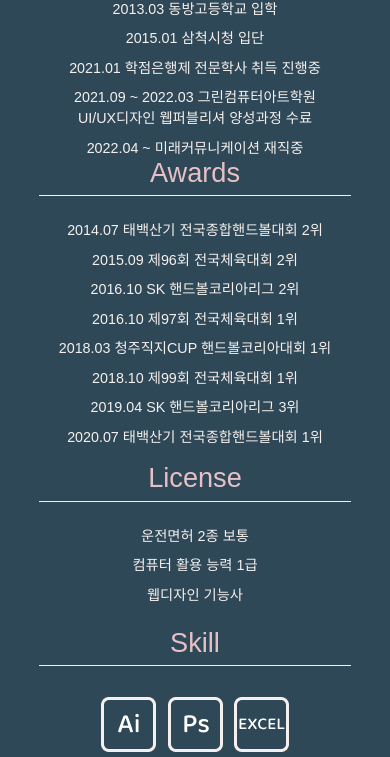
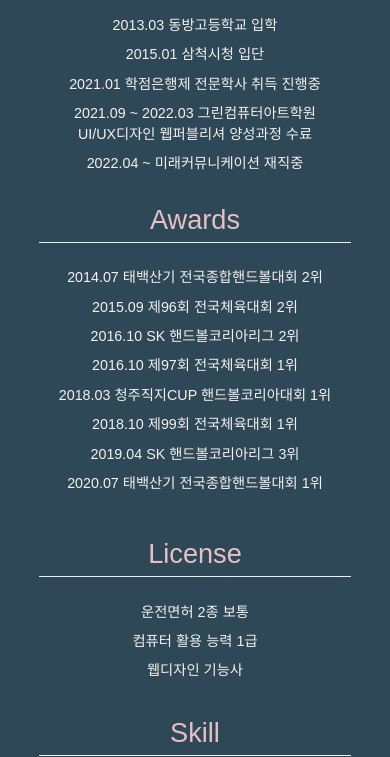
Before and after one commit to hnana00/Portfolio, a plain HTML site: page index.html in a window 390 px wide. Shown: the part 1563-2320 px from the top of the page. Drawn offline with nearby package versions, Linux system fonts and the light colour scheme; a web font is replaced by a local one.

Commit message:
portfolio first

```diff
--- a/index.html
+++ b/index.html
@@ -8,13 +8,9 @@
   <link rel="stylesheet" href="./scss/style.css">
   <link rel="stylesheet" href="./scss/commom.css">
   <link href="https://unpkg.com/aos@2.3.1/dist/aos.css" rel="stylesheet">
-  <link rel="stylesheet" href="./slick/slick.css">
-  <link rel="stylesheet" href="./slick/slick-theme.css">
   <script defer src="./js/main.js"></script>
   <script defer src="./js/commom.js"></script>
   <script defer src="./js/scroll.js"></script>
-  <script src="http://code.jquery.com/jquery-3.5.1.min.js"></script>
-  <script src="./slick/slick.js"></script>
   <script src="https://unpkg.com/aos@2.3.1/dist/aos.js"></script>
 </head>
 <body>
@@ -77,7 +73,7 @@
       <hr>
 
       <div id="box2">
-        <div data-aos="fade-down-right"  data-aos-duration="1000">
+        <div class="maring" data-aos="fade-down-right"  data-aos-duration="1000">
           <strong>Education</strong>
           <p><span>2013.03</span>  동방고등학교 입학</p>
           <p><span>2015.01</span>  삼척시청 입단</p>
@@ -87,7 +83,7 @@
           <p><span>2022.04 ~ </span> 미래커뮤니케이션 재직중</p>
         </div>
 
-        <div data-aos="fade-up-right"  data-aos-duration="1000">
+        <div class="maring" data-aos="fade-up-right"  data-aos-duration="1000">
           <strong>Awards</strong>
           <p><span>2014.07</span>   태백산기 전국종합핸드볼대회 2위    </p>
           <p><span>2015.09</span>   제96회 전국체육대회 2위    </p>
@@ -101,14 +97,14 @@
       </div>
 
       <div id="box3">
-        <div data-aos="fade-down-left"  data-aos-duration="1000">
+        <div class="maring" data-aos="fade-down-left"  data-aos-duration="1000">
           <strong>License</strong>
           <p>운전면허 2종 보통</p>
           <p>컴퓨터 활용 능력 1급</p>
           <p>웹디자인 기능사</p>
         </div>
 
-        <div data-aos="fade-left" id="skill"  data-aos-duration="1000">
+        <div class="maring" data-aos="fade-left" id="skill"  data-aos-duration="1000">
           <strong>Skill</strong>
           <div>
             <img src="./images/ai.png" alt="일러스트">
@@ -120,7 +116,7 @@
           </div>
         </div>
 
-        <div data-aos="fade-up-left" id="hobby"  data-aos-duration="1000">
+        <div class="maring" data-aos="fade-up-left" id="hobby"  data-aos-duration="1000">
           <strong>Hobby </strong>
           <div>
             <img src="./images/exercise.png" alt="운동">
--- a/scss/media.scss
+++ b/scss/media.scss
@@ -6,7 +6,6 @@
     padding: 18vh 0;
 
     & > div {
-      height: 66vh;
       min-height: 580px;
       max-height: 630px;
     }
@@ -116,7 +115,7 @@
     padding: 15vh 0;
 
     & > div {
-      @include size-set(30%, 65vh);
+      width: 30%;
       min-height: 570px;
 
 
@@ -288,9 +287,12 @@
     padding: 12vh 0;
 
     & > div {
-      @include size-set(50%, 60vh);
-      min-height: 530px;
+      width: 50%;
       text-align: center;
+
+      .maring {
+        margin: 5% 0;
+      }
     }
 
     div strong{
@@ -379,7 +381,6 @@
   #About-me {
     & > div {
       width: 65%;
-      min-height: 510px;
     }
     #box1 {
       height: 50vh;
```
Also changed, not shown: scss/style.css, 1 other file.
